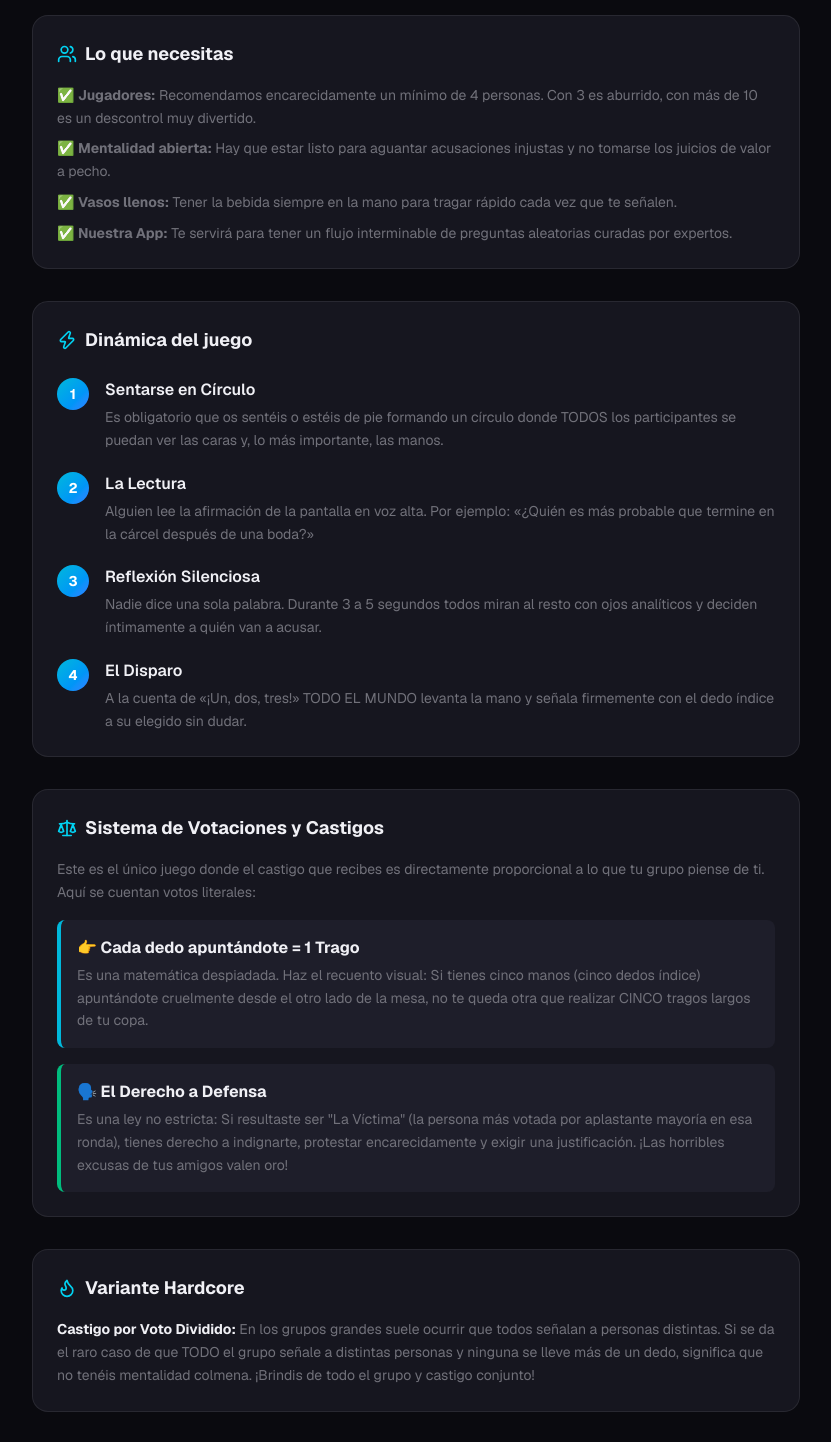
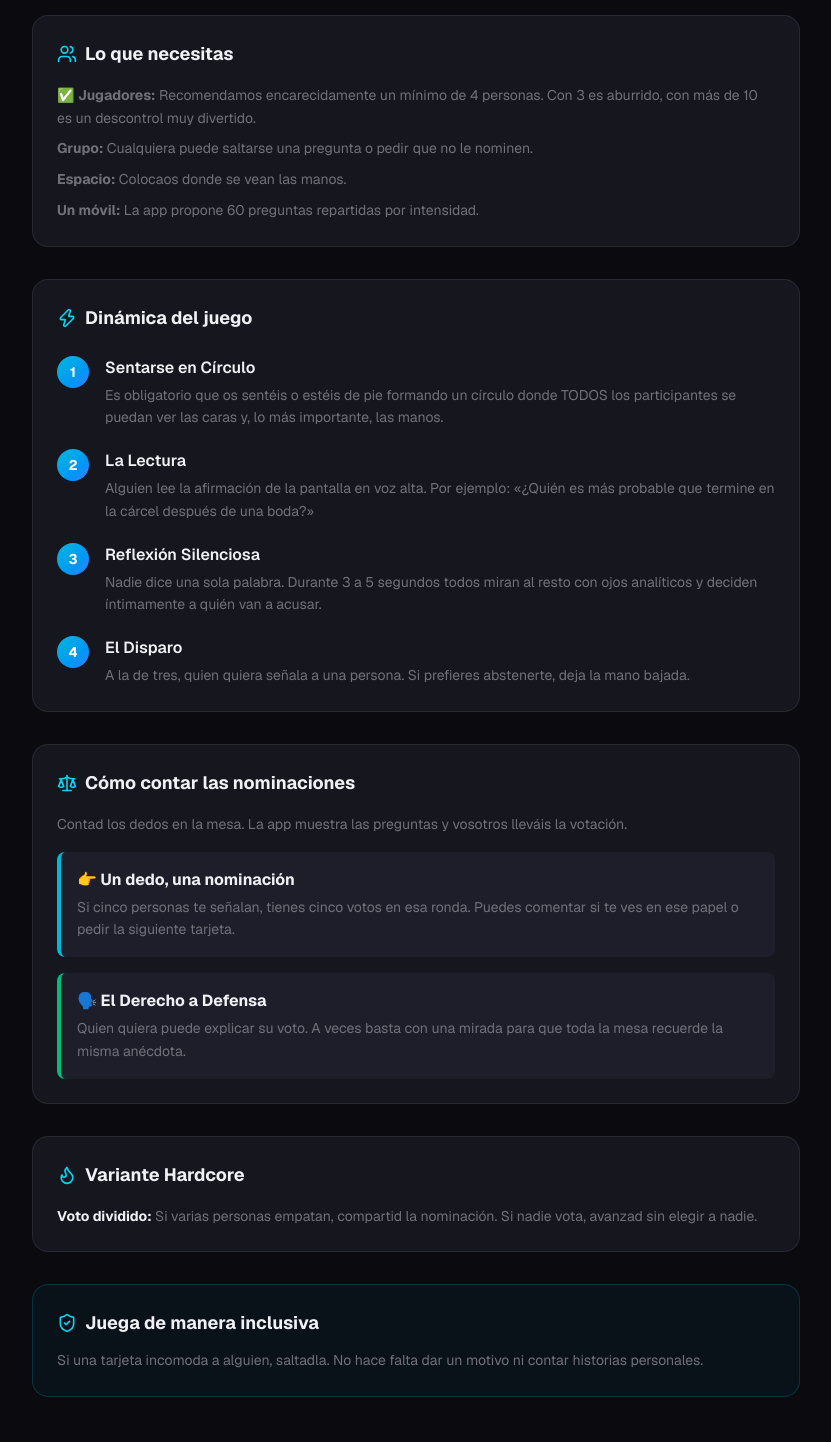
Before and after one commit to imanolmanero-dev/drinking-games, a Next.js app: page /juegos/quien-es-mas-probable/reglas in a window 1280 px wide. Shown: the part 460-1902 px from the top of the page, without its empty margins (224-1055 px from the left). Built offline with nearby package versions, Linux system fonts and the light colour scheme.

Commit message:
fix: replace drinking per nomination with voluntary participation

```diff
--- a/app/(spanish)/juegos/quien-es-mas-probable/layout.tsx
+++ b/app/(spanish)/juegos/quien-es-mas-probable/layout.tsx
@@ -4,10 +4,10 @@ import GameLayout from "@/components/layout/GameLayout";
 export const metadata: Metadata = {
   title: "Quién Es Más Probable — Juego para Beber Online",
   description:
-    "¿Quién bebería antes en un apocalipsis zombie? Señalad al culpable y que beba. +200 preguntas gratis, sin descargar nada. ¡Probadlo ahora!",
+    "Juega a Quién Es Más Probable con 60 preguntas repartidas por intensidad. Señalad a la vez, comparad las nominaciones en la mesa y pasad cuando queráis.",
   openGraph: {
     title: "Quién Es Más Probable — Juego para Beber Online",
-    description: "El más señalado, bebe. Descubre qué piensan tus amigos de ti.",
+    description: "Señalad a la de tres y descubrid a quién imagina el grupo en cada situación.",
   },
   alternates: {
     canonical: "https://bebergames.com/juegos/quien-es-mas-probable",
--- a/app/(spanish)/juegos/quien-es-mas-probable/page.tsx
+++ b/app/(spanish)/juegos/quien-es-mas-probable/page.tsx
@@ -72,7 +72,7 @@ export default function QuienEsMasProbablePage() {
     playSound("flip");
     vibrateDevice("flip");
     setTimeout(() => {
-      setCurrentIndex((prev) => prev + 1);
+      setCurrentIndex(currentIndex + 1);
       setIsFlipping(false);
     }, 300);
   }, [isFlipping, currentIndex, questions.length, playSound, vibrateDevice]);
@@ -108,7 +108,7 @@ export default function QuienEsMasProbablePage() {
                 Quién Es Más Probable
               </h1>
               <p className="text-sm text-muted max-w-xs">
-                Lee la tarjeta, cuenta hasta 3 y señalad todos a la vez. ¡El que tenga más dedos apuntándole, bebe!
+                A la de tres, señalad a la vez o dejad la mano bajada. Contad las nominaciones en la mesa.
               </p>
               <Link href="/juegos/quien-es-mas-probable/reglas" className="mt-2 inline-flex items-center gap-1.5 rounded-full bg-surface-hover px-3 py-1 text-xs font-semibold text-cyan-400 transition-colors hover:bg-cyan-500/10">
                 <BookOpen className="h-3.5 w-3.5" />
@@ -135,29 +135,29 @@ export default function QuienEsMasProbablePage() {
           <div className="mx-auto max-w-3xl prose prose-invert prose-p:text-muted max-w-none">
             <h2>Quién Es Más Probable: El Juego del Señalamiento</h2>
             <p>
-              También conocido como <em>Most Likely To</em> en inglés, el juego de <strong>Quién Es Más Probable</strong> tiene un objetivo claro y perverso: descubrir exactamente qué piensa el grupo de cada persona. Sin filtros, sin diplomacia, con el dedo apuntando directamente.
+              En <strong>Quién Es Más Probable</strong>, también conocido como <em>Most Likely To</em>, el grupo imagina quién protagonizaría la escena de cada tarjeta.
             </p>
             <p>
-              La app muestra una pregunta del tipo &ldquo;¿Quién es más probable que acabe viviendo en otro país?&rdquo; o &ldquo;¿Quién es más probable que llore en una película de acción?&rdquo;. A la cuenta de tres, todos señalan a la vez. El más votado bebe tantos tragos como dedos le apunten.
+              La app propone la pregunta. ¿Quién acabaría viviendo en otro país? Contad hasta tres en voz alta y señalad a la vez. Cada dedo cuenta como una nominación.
             </p>
 
             <h3>Las reglas básicas</h3>
             <ul>
-              <li><strong>Votación simultánea:</strong> Nadie puede copiar el voto del otro. Cuando alguien diga &ldquo;¡Uno, dos, tres!&rdquo;, todos señalan al mismo tiempo sin mirar a los lados.</li>
-              <li><strong>Tragos por dedo:</strong> Cada dedo que te apunte = un trago. En un grupo de 8 personas, si 7 te señalan, tienes trabajo por delante.</li>
-              <li><strong>Empate:</strong> Si hay empate entre dos personas, las dos beben. La democracia es justa.</li>
+              <li><strong>Votación simultánea:</strong> Señalad a la de tres. También podéis absteneros.</li>
+              <li><strong>Nominaciones:</strong> Comparad los votos a simple vista. Quien reciba más puede comentar, reírse o pasar.</li>
+              <li><strong>Empate:</strong> Compartid la nominación y seguid. Si nadie vota, saltad la tarjeta.</li>
               <li><strong>Auto-señalamiento:</strong> Sí, puedes señalarte a ti mismo. No tiene por qué ser vergonzoso. A veces es estratégico.</li>
             </ul>
 
             <h3>Preguntas frecuentes</h3>
             <p><strong>¿Cuántos jugadores hacen falta?</strong> Mínimo 3, pero con 5 o más es mucho mejor. Con más gente, los señalamientos son más reveladores y las reacciones más divertidas.</p>
             <p><strong>¿Las preguntas son siempre comprometidas?</strong> Tenemos varios niveles de intensidad. El modo Normal tiene preguntas divertidas sin drama. El modo Picante puede ponerse más personal.</p>
-            <p><strong>¿Se puede jugar sin beber?</strong> Claro. El castigo puede ser cualquier cosa: hacer una tarea, pagar una prenda, o simplemente pasar el mal rato de que todos te señalen.</p>
+            <p><strong>¿Se puede jugar sin beber?</strong> Sí. Las nominaciones solo sirven para comparar a quién imagináis en la escena.</p>
 
             <h3>Otros juegos de preguntas</h3>
             <ul>
-              <li><Link href="/juegos/yo-nunca" className="text-cyan-500 underline">Yo Nunca</Link> — Confiesa o bebe. Descubre los secretos del grupo.</li>
-              <li><Link href="/juegos/verdad-o-reto" className="text-cyan-500 underline">Verdad o Reto</Link> — El clásico con cientos de preguntas y retos en varios niveles.</li>
+              <li><Link href="/juegos/yo-nunca" className="text-cyan-500 underline">Yo Nunca</Link> — Lee la frase. Quien la haya hecho puede bajar un dedo.</li>
+              <li><Link href="/juegos/verdad-o-reto" className="text-cyan-500 underline">Verdad o Reto</Link> — Elige una pregunta o un reto del nivel que prefieras.</li>
               <li><Link href="/juegos/yo-prefiero" className="text-cyan-500 underline">Yo Prefiero</Link> — Elegid A o B o pasad. Comparad los votos.</li>
             </ul>
             <p>Lee todas las mecánicas avanzadas en las <Link href="/juegos/quien-es-mas-probable/reglas" className="text-cyan-500 underline">reglas de Quién Es Más Probable</Link>.</p>
@@ -184,12 +184,12 @@ export default function QuienEsMasProbablePage() {
           animate={{ opacity: 1, scale: 1 }}
           className="flex flex-col items-center gap-6 text-center"
         >
-          <div className="text-6xl">🤕</div>
+          <div className="text-6xl">🎉</div>
           <h2 className="text-2xl font-extrabold sm:text-3xl">
             ¡Se acabaron las preguntas!
           </h2>
           <p className="text-muted max-w-xs text-sm">
-            Creo que ya ha quedado claro qué opina el grupo de cada uno.
+            ¿Qué nominación os sorprendió más?
           </p>
           <button
             onClick={restartGame}
@@ -255,7 +255,7 @@ export default function QuienEsMasProbablePage() {
                 </h2>
 
                 <p className="text-sm text-muted">
-                  El más votado bebe 🍻
+                  Compartid la nominación si hay empate. Puedes pasar sin explicarte.
                 </p>
               </div>
             </motion.div>
--- a/app/(spanish)/juegos/quien-es-mas-probable/reglas/page.tsx
+++ b/app/(spanish)/juegos/quien-es-mas-probable/reglas/page.tsx
@@ -7,7 +7,7 @@ export const metadata: Metadata = {
     canonical: "https://bebergames.com/juegos/quien-es-mas-probable/reglas",
   },
   title: 'Reglas de Quién Es Más Probable — Cómo Jugar',
-  description: 'El juego perfecto para descubrir qué piensan tus amigos de ti. Aprende las reglas de Quién Es Más Probable, el sistema de votaciones, castigos y variantes.',
+  description: "Aprende a jugar a Quién Es Más Probable. Descubre cómo señalar a la vez, contar nominaciones y compartir un empate.",
 };
 
 export default function QuienEsMasProbableReglasPage() {
@@ -44,9 +44,9 @@ export default function QuienEsMasProbableReglasPage() {
             </h2>
             <ul className="text-sm text-muted space-y-2 leading-relaxed">
               <li>✅ <strong>Jugadores:</strong> Recomendamos encarecidamente un mínimo de 4 personas. Con 3 es aburrido, con más de 10 es un descontrol muy divertido.</li>
-              <li>✅ <strong>Mentalidad abierta:</strong> Hay que estar listo para aguantar acusaciones injustas y no tomarse los juicios de valor a pecho.</li>
-              <li>✅ <strong>Vasos llenos:</strong> Tener la bebida siempre en la mano para tragar rápido cada vez que te señalen.</li>
-              <li>✅ <strong>Nuestra App:</strong> Te servirá para tener un flujo interminable de preguntas aleatorias curadas por expertos.</li>
+              <li><strong>Grupo:</strong> Cualquiera puede saltarse una pregunta o pedir que no le nominen.</li>
+              <li><strong>Espacio:</strong> Colocaos donde se vean las manos.</li>
+              <li><strong>Un móvil:</strong> La app propone 60 preguntas repartidas por intensidad.</li>
             </ul>
           </section>
 
@@ -75,7 +75,7 @@ export default function QuienEsMasProbableReglasPage() {
                 {
                   paso: "4",
                   titulo: "El Disparo",
-                  desc: "A la cuenta de «¡Un, dos, tres!» TODO EL MUNDO levanta la mano y señala firmemente con el dedo índice a su elegido sin dudar.",
+                  desc: "A la de tres, quien quiera señala a una persona. Si prefieres abstenerte, deja la mano bajada.",
                 },
               ].map(({ paso, titulo, desc }) => (
                 <div key={paso} className="flex gap-4">
@@ -94,18 +94,18 @@ export default function QuienEsMasProbableReglasPage() {
           {/* Castigos y Votaciones */}
           <section className="rounded-2xl border border-border bg-surface p-6 flex flex-col gap-4">
             <h2 className="flex items-center gap-2 text-lg font-bold">
-              <Scale className="h-5 w-5 text-cyan-400" /> Sistema de Votaciones y Castigos
+              <Scale className="h-5 w-5 text-cyan-400" /> Cómo contar las nominaciones
             </h2>
             <div className="flex flex-col gap-4 text-sm text-muted leading-relaxed">
-              <p>Este es el único juego donde el castigo que recibes es directamente proporcional a lo que tu grupo piense de ti. Aquí se cuentan votos literales:</p>
+              <p>Contad los dedos en la mesa. La app muestra las preguntas y vosotros lleváis la votación.</p>
 
               <div className="rounded-lg bg-surface-hover p-4 border-l-4 border-cyan-500">
-                <p className="font-bold text-foreground mb-1 text-base">👉 Cada dedo apuntándote = 1 Trago</p>
-                <p>Es una matemática despiadada. Haz el recuento visual: Si tienes cinco manos (cinco dedos índice) apuntándote cruelmente desde el otro lado de la mesa, no te queda otra que realizar CINCO tragos largos de tu copa.</p>
+                <p className="font-bold text-foreground mb-1 text-base">👉 Un dedo, una nominación</p>
+                <p>Si cinco personas te señalan, tienes cinco votos en esa ronda. Puedes comentar si te ves en ese papel o pedir la siguiente tarjeta.</p>
               </div>
               <div className="rounded-lg bg-surface-hover p-4 border-l-4 border-emerald-500">
                 <p className="font-bold text-foreground mb-1 text-base">🗣️ El Derecho a Defensa</p>
-                <p>Es una ley no estricta: Si resultaste ser "La Víctima" (la persona más votada por aplastante mayoría en esa ronda), tienes derecho a indignarte, protestar encarecidamente y exigir una justificación. ¡Las horribles excusas de tus amigos valen oro!</p>
+                <p>Quien quiera puede explicar su voto. A veces basta con una mirada para que toda la mesa recuerde la misma anécdota.</p>
               </div>
             </div>
           </section>
@@ -117,7 +117,7 @@ export default function QuienEsMasProbableReglasPage() {
             </h2>
             <div className="flex flex-col gap-3 text-sm text-muted leading-relaxed">
               <p>
-                <strong className="text-foreground">Castigo por Voto Dividido:</strong> En los grupos grandes suele ocurrir que todos señalan a personas distintas. Si se da el raro caso de que TODO el grupo señale a distintas personas y ninguna se lleve más de un dedo, significa que no tenéis mentalidad colmena. ¡Brindis de todo el grupo y castigo conjunto!
+                <strong className="text-foreground">Voto dividido:</strong> Si varias personas empatan, compartid la nominación. Si nadie vota, avanzad sin elegir a nadie.
               </p>
             </div>
           </section>
@@ -128,7 +128,7 @@ export default function QuienEsMasProbableReglasPage() {
               <ShieldCheck className="h-5 w-5 text-cyan-400" /> Juega de manera inclusiva
             </h2>
             <p className="text-sm text-muted leading-relaxed">
-              Cuando juegues al modo Picante, puede desencadenar revelaciones crudas y prejuicios graciosos. Nunca sobrepases la confianza del individuo. Como con todos nuestros productos, no requerimos en absoluto la ingesta de alcohol. Se pueden contabilizar castigos como gominolas, gajos de limón o pequeños ejercicios físicos para mantener la diversión sin riesgos para la salud.
+              Si una tarjeta incomoda a alguien, saltadla. No hace falta dar un motivo ni contar historias personales.
             </p>
           </section>
 
--- a/content/blog/preguntas-quien-es-mas-probable.mdx
+++ b/content/blog/preguntas-quien-es-mas-probable.mdx
@@ -7,7 +7,7 @@ tags: ["quién es más probable", "preguntas", "fiesta", "juegos para beber", "g
 ---
 
 
-El **[Quién Es Más Probable](/juegos/quien-es-mas-probable)** tiene ese poder único de revelar lo que el grupo piensa de verdad sobre cada uno. No hay forma de esconderse: a la de tres, todos los dedos apuntan en la misma dirección. Y los que llevan el dedo apuntado a ellos saben perfectamente que hay algo de verdad en ello.
+En **[Quién Es Más Probable](/juegos/quien-es-mas-probable)** la gracia está en descubrir si todos habéis imaginado a la misma persona al leer la pregunta. Podéis señalar, absteneros o pasar la tarjeta.
 
 El problema de siempre es quedarse sin buenas preguntas a los diez minutos. Por eso hemos preparado esta lista de **50 preguntas** organizadas por intensidad. Desde las más inocentes para romper el hielo hasta las que generan debates de veinte minutos.
 
@@ -104,11 +104,11 @@ Las preguntas que hacen que la persona señalada quiera desaparecer del mapa.
 
 Las mejores partidas de Quién Es Más Probable siguen estas reglas:
 
-**La cuenta atrás obligatoria.** Nadie señala antes de que se diga "tres". Si alguien señala antes, bebe. Esto evita que los señalamientos se contagien como ovejas.
+**Contad hasta tres.** Señalad a la vez. Si alguien se adelanta, podéis repetir la señal.
 
-**El debate post-señalada.** El más señalado puede pedir explicaciones: "¿Por qué me señaláis a mí?" Lo que responde el grupo suele ser la parte más divertida de todo el juego.
+**Después del recuento.** Quien reciba más votos puede comentar la nominación o pasar directamente. Un empate se comparte.
 
-**Regla de equidad.** El que propuso la pregunta está obligado a señalar también. No vale quedarse neutral.
+**Dejad sitio para pasar.** Incluso quien ha leído la pregunta puede abstenerse.
 
 ---
 
@@ -118,6 +118,6 @@ El Quién Es Más Probable funciona especialmente bien seguido de:
 
 - 🍷 [Yo Nunca](/juegos/yo-nunca) — El señalado más votado propone la siguiente frase
 - ⚡ [Verdad o Reto](/juegos/verdad-o-reto) — El más señalado elige entre responder o cumplir un reto
-- 🎡 [La Ruleta](/juegos/la-ruleta) — Para cuando el grupo no se pone de acuerdo en el castigo
+- 🎡 [La Ruleta](/juegos/la-ruleta) — Gira y descubre qué propone la casilla
 
-👈 [**Jugar a Quién Es Más Probable en BeberGames**](/juegos/quien-es-mas-probable) — Con preguntas automáticas, cuenta atrás y selector de intensidad. ¡A señalar!
+👈 [**Jugar a Quién Es Más Probable en BeberGames**](/juegos/quien-es-mas-probable) — Elegid la intensidad y contad hasta tres en la mesa.
--- a/lib/data/blog-faqs.ts
+++ b/lib/data/blog-faqs.ts
@@ -453,7 +453,7 @@ export const blogFAQs: Record<string, FAQ[]> = {
   "preguntas-quien-es-mas-probable": [
     {
       q: "¿Cómo se juega al Quién Es Más Probable?",
-      a: "Se lee una pregunta del tipo '¿Quién es más probable que acabe en la cárcel?'. A la cuenta de 3, todos señalan simultáneamente a alguien. El jugador con más dedos apuntándole bebe. En caso de empate, todos los empatados beben.",
+      a: "A la de tres, señalad a la vez o dejad la mano bajada. Contad las nominaciones en la mesa. Quien reciba más votos puede comentar la pregunta o pasar.",
     },
     {
       q: "¿Cuántas personas se necesitan para jugar al Quién Es Más Probable?",
@@ -465,14 +465,14 @@ export const blogFAQs: Record<string, FAQ[]> = {
     },
     {
       q: "¿Qué pasa si hay empate en el Quién Es Más Probable?",
-      a: "Cuando hay empate (dos o más personas con el mismo número de votos), todas las empatadas beben. En BeberGames la app gestiona los empates automáticamente y puede hacer una segunda votación de desempate si el grupo lo desea.",
+      a: "Compartid la nominación entre quienes empaten. La app no registra votos ni decide desempates. Si nadie vota, seguid con la siguiente tarjeta.",
     },
   ],
 
   "juegos-para-cumpleanos-adultos": [
     {
       q: "¿Cuáles son los mejores juegos para un cumpleaños de adultos?",
-      a: "Los mejores juegos para un cumpleaños de adultos son Quién Es Más Probable (personalizable con preguntas sobre el festejado), Verdad o Reto, Yo Nunca, Ring of Fire y Beer Pong. Todos están disponibles gratis en BeberGames sin necesidad de descargar nada.",
+      a: "Los mejores juegos para un cumpleaños de adultos son Quién Es Más Probable (podéis añadir preguntas de cumpleaños en la mesa), Verdad o Reto, Yo Nunca, Ring of Fire y Beer Pong. Todos están disponibles gratis en BeberGames sin necesidad de descargar nada.",
     },
     {
       q: "¿Cómo organizo los juegos en una fiesta de cumpleaños?",
```
